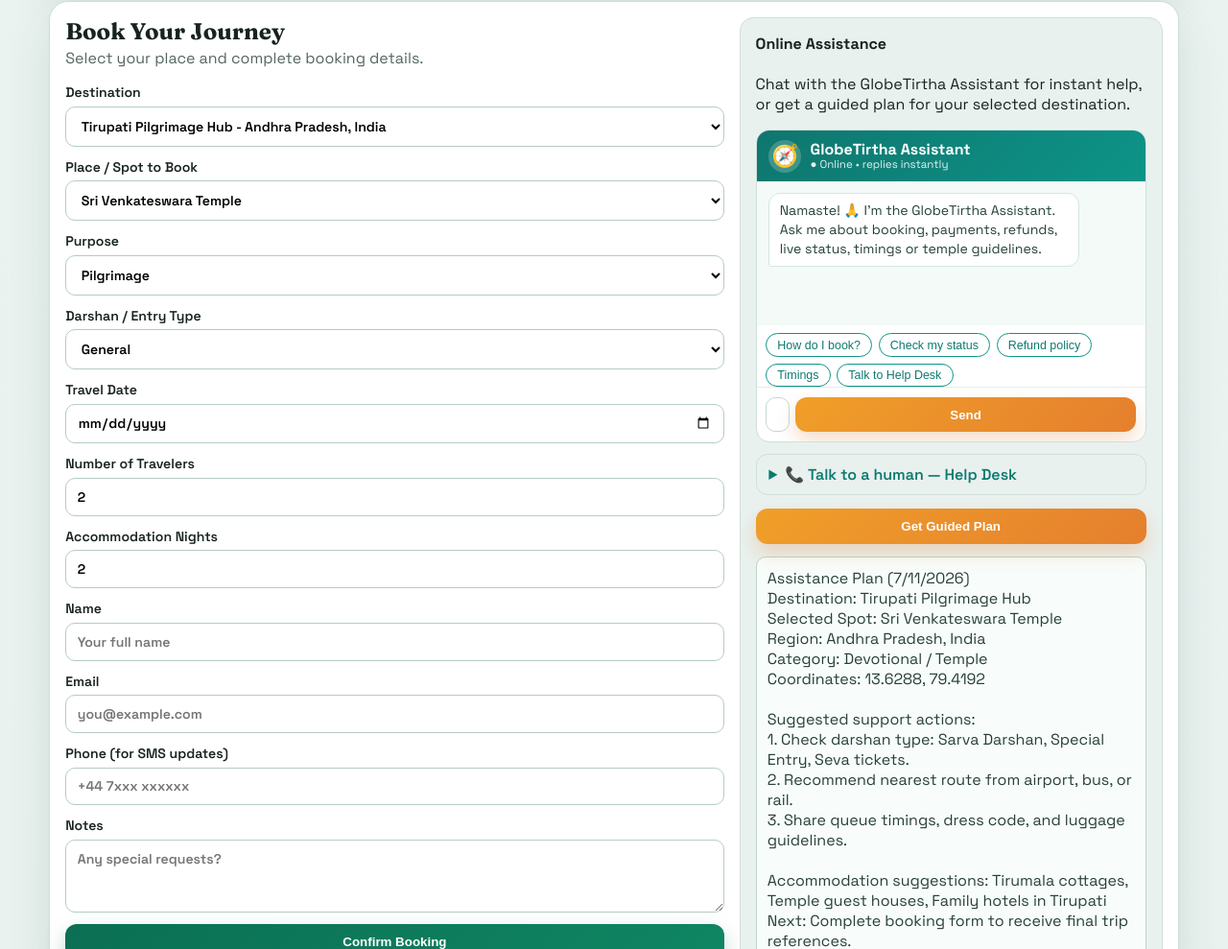
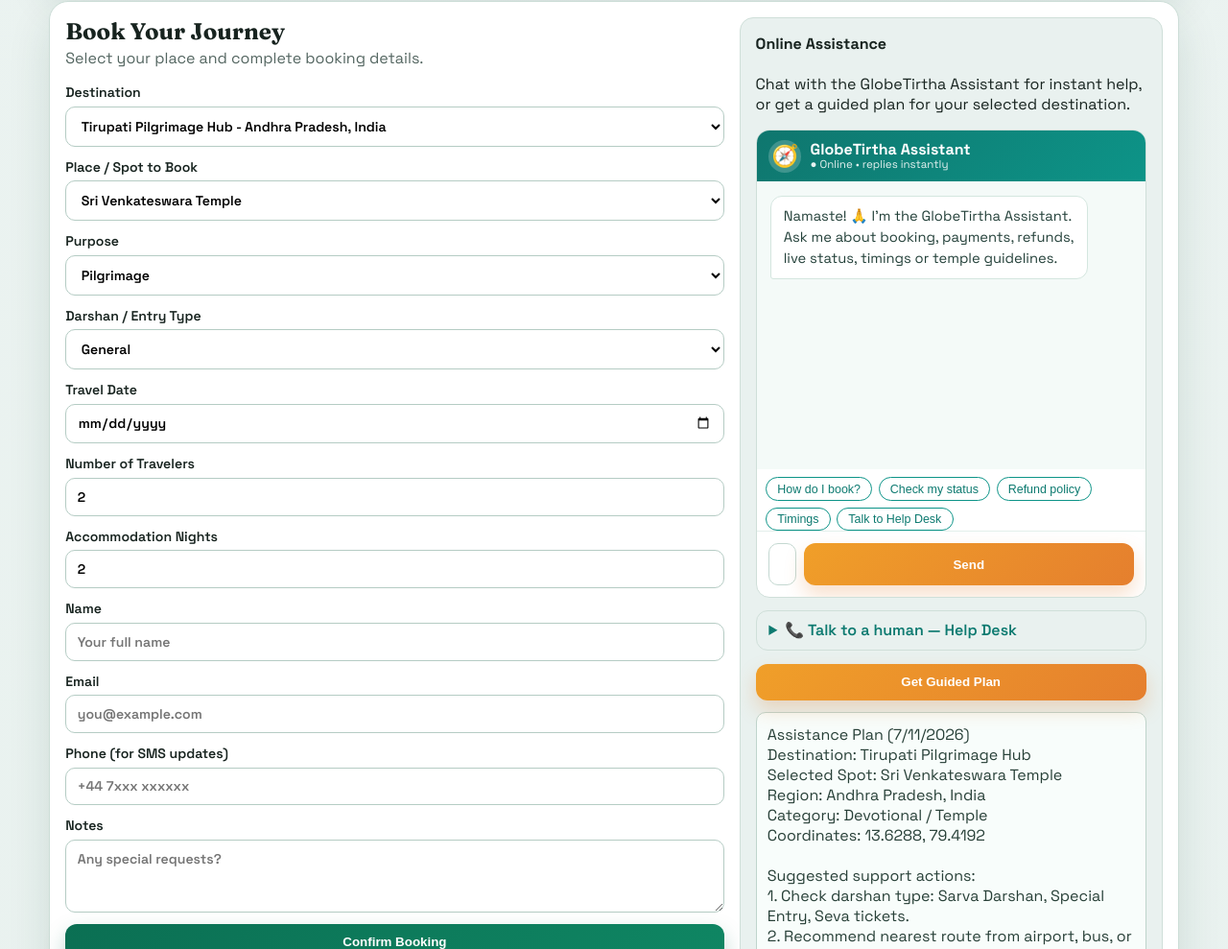
Before and after one commit to thehartfordindia/globetirtha, a website: page index.html in a window 1280 px wide. Shown: the part 7390-8379 px from the top of the page at 96% size. Drawn offline with Linux system fonts and the light colour scheme; no server answers.

Commit message:
Enlarge chatbot window and input for easier typing/reading

```diff
--- a/styles.css
+++ b/styles.css
@@ -490,22 +490,22 @@ textarea {
 }
 
 .chatbot-log {
-  max-height: 260px;
-  min-height: 150px;
+  max-height: 420px;
+  min-height: 300px;
   overflow-y: auto;
-  padding: 0.75rem;
+  padding: 0.9rem;
   display: flex;
   flex-direction: column;
-  gap: 0.5rem;
+  gap: 0.55rem;
   background: #f4faf8;
 }
 
 .chat-msg {
-  max-width: 85%;
-  padding: 0.5rem 0.7rem;
+  max-width: 88%;
+  padding: 0.6rem 0.8rem;
   border-radius: 12px;
-  font-size: 0.88rem;
-  line-height: 1.4;
+  font-size: 0.92rem;
+  line-height: 1.5;
   white-space: pre-wrap;
   word-wrap: break-word;
 }
@@ -555,8 +555,8 @@ textarea {
 
 .chatbot-input {
   display: flex;
-  gap: 0.4rem;
-  padding: 0.6rem;
+  gap: 0.5rem;
+  padding: 0.75rem;
   border-top: 1px solid #e3efeb;
 }
 
@@ -564,12 +564,12 @@ textarea {
   flex: 1;
   border: 1px solid #c4d8d1;
   border-radius: 10px;
-  padding: 0.5rem 0.7rem;
-  font-size: 0.88rem;
+  padding: 0.7rem 0.85rem;
+  font-size: 0.95rem;
 }
 
 .chatbot-input .btn {
-  padding: 0.5rem 0.9rem;
+  padding: 0.7rem 1.1rem;
 }
 
 .chat-typing {
```
